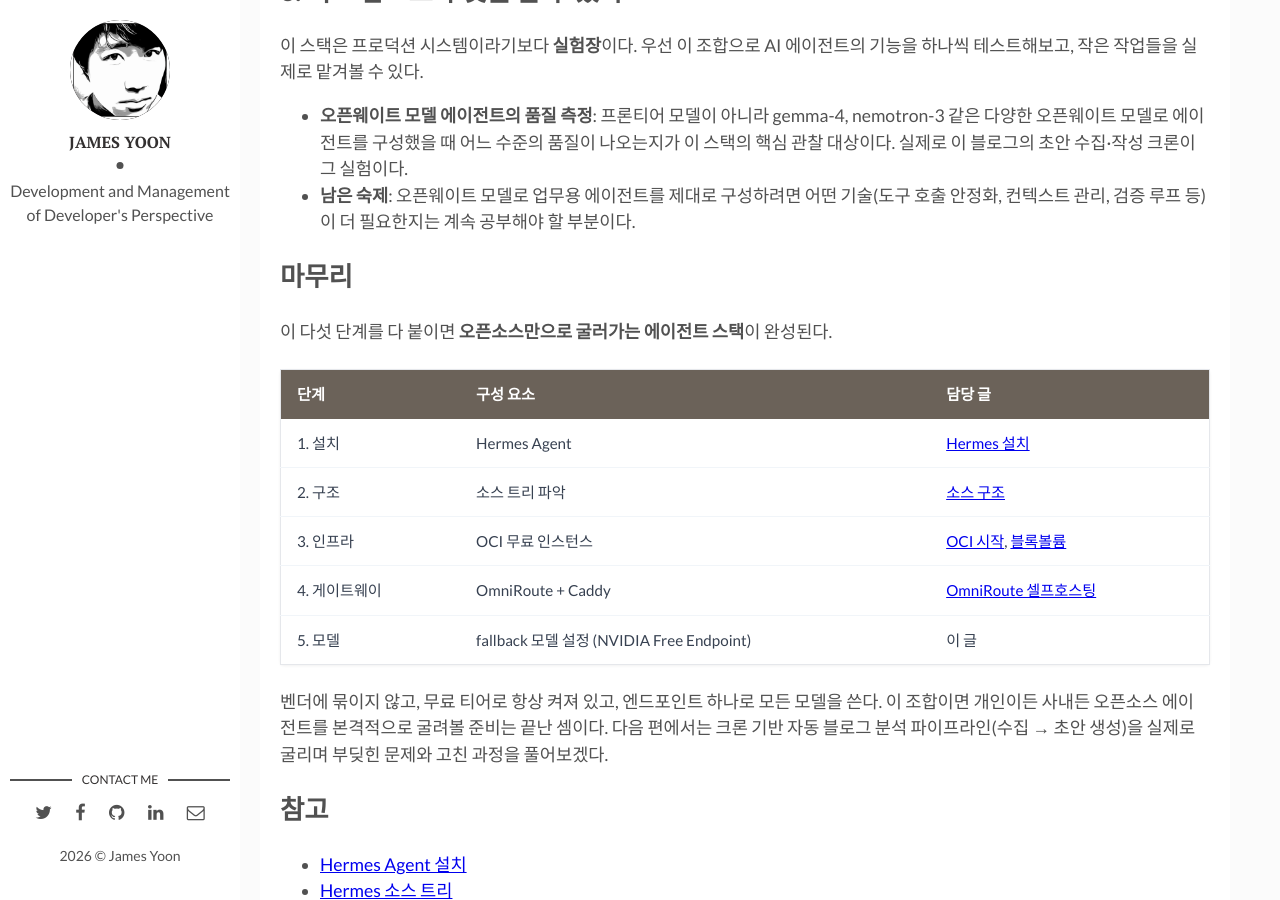
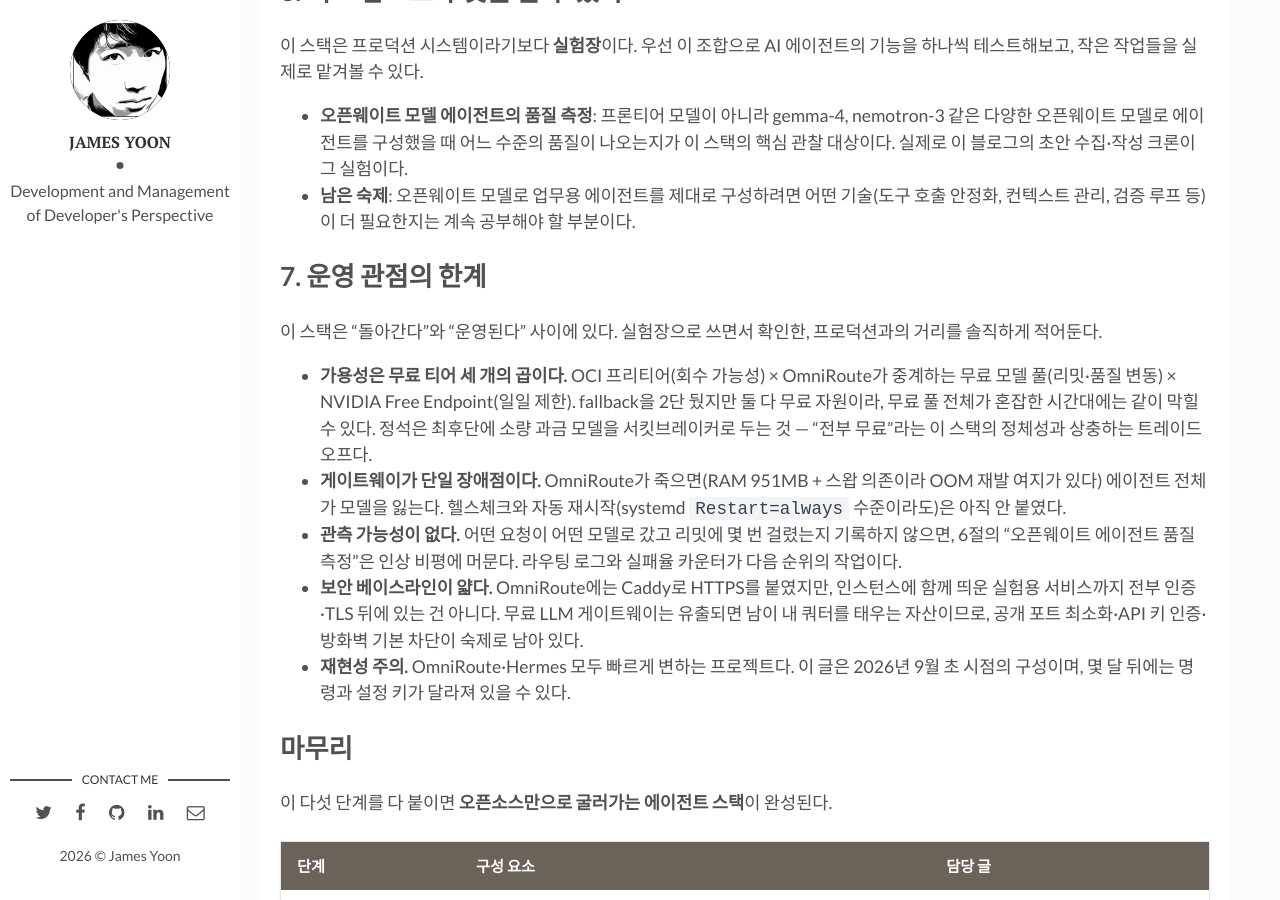
Before and after one commit to butteryoon/butteryoon.github.io, a Jekyll site: the page built from _posts/2026-09-11-opensource-agent-stack.md, in a window 1280 px wide and 900 px high, scrolled down 3167 px. Built offline with Jekyll 4.4.1, drawn with Linux system fonts in a browser that asks for light colours; comment, search, counter and statistics services are not loaded.

Commit message:
에이전트 스택 글 보강: 7절 "운영 관점의 한계" 신설 (가용성·SPOF·관측성·보안·재현성)
Co-Authored-By: Claude Fable 5 <noreply@anthropic.com>
Claude-Session: https://claude.ai/code/session_01GP584Scs1goEpQgpanpNdb

```diff
--- a/_posts/2026-09-11-opensource-agent-stack.md
+++ b/_posts/2026-09-11-opensource-agent-stack.md
@@ -98,6 +98,16 @@ providers:
 - **오픈웨이트 모델 에이전트의 품질 측정**: 프론티어 모델이 아니라 gemma-4, nemotron-3 같은 다양한 오픈웨이트 모델로 에이전트를 구성했을 때 어느 수준의 품질이 나오는지가 이 스택의 핵심 관찰 대상이다. 실제로 이 블로그의 초안 수집·작성 크론이 그 실험이다.
 - **남은 숙제**: 오픈웨이트 모델로 업무용 에이전트를 제대로 구성하려면 어떤 기술(도구 호출 안정화, 컨텍스트 관리, 검증 루프 등)이 더 필요한지는 계속 공부해야 할 부분이다.
 
+## 7. 운영 관점의 한계
+
+이 스택은 "돌아간다"와 "운영된다" 사이에 있다. 실험장으로 쓰면서 확인한, 프로덕션과의 거리를 솔직하게 적어둔다.
+
+- **가용성은 무료 티어 세 개의 곱이다.** OCI 프리티어(회수 가능성) × OmniRoute가 중계하는 무료 모델 풀(리밋·품질 변동) × NVIDIA Free Endpoint(일일 제한). fallback을 2단 뒀지만 둘 다 무료 자원이라, 무료 풀 전체가 혼잡한 시간대에는 같이 막힐 수 있다. 정석은 최후단에 소량 과금 모델을 서킷브레이커로 두는 것 — "전부 무료"라는 이 스택의 정체성과 상충하는 트레이드오프다.
+- **게이트웨이가 단일 장애점이다.** OmniRoute가 죽으면(RAM 951MB + 스왑 의존이라 OOM 재발 여지가 있다) 에이전트 전체가 모델을 잃는다. 헬스체크와 자동 재시작(systemd `Restart=always` 수준이라도)은 아직 안 붙였다.
+- **관측 가능성이 없다.** 어떤 요청이 어떤 모델로 갔고 리밋에 몇 번 걸렸는지 기록하지 않으면, 6절의 "오픈웨이트 에이전트 품질 측정"은 인상 비평에 머문다. 라우팅 로그와 실패율 카운터가 다음 순위의 작업이다.
+- **보안 베이스라인이 얇다.** OmniRoute에는 Caddy로 HTTPS를 붙였지만, 인스턴스에 함께 띄운 실험용 서비스까지 전부 인증·TLS 뒤에 있는 건 아니다. 무료 LLM 게이트웨이는 유출되면 남이 내 쿼터를 태우는 자산이므로, 공개 포트 최소화·API 키 인증·방화벽 기본 차단이 숙제로 남아 있다.
+- **재현성 주의.** OmniRoute·Hermes 모두 빠르게 변하는 프로젝트다. 이 글은 2026년 9월 초 시점의 구성이며, 몇 달 뒤에는 명령과 설정 키가 달라져 있을 수 있다.
+
 ## 마무리
 
 이 다섯 단계를 다 붙이면 **오픈소스만으로 굴러가는 에이전트 스택**이 완성된다.
```
Also changed, not shown: other parts of _posts/2026-09-11-opensource-agent-stack.md (+1 -1 lines).
